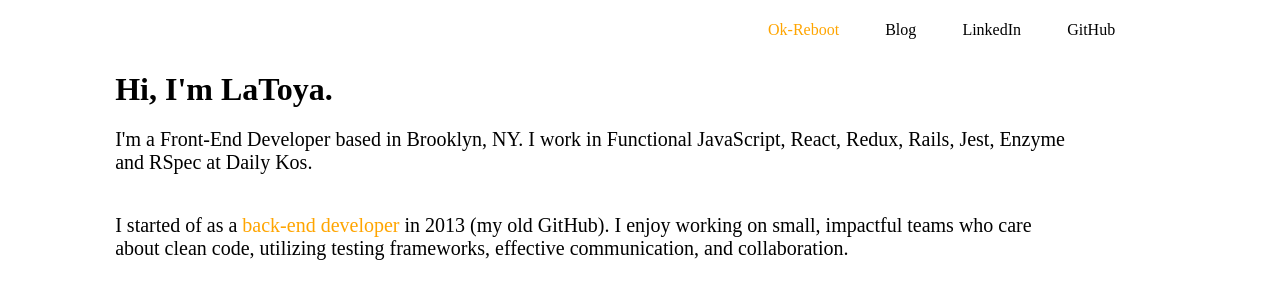
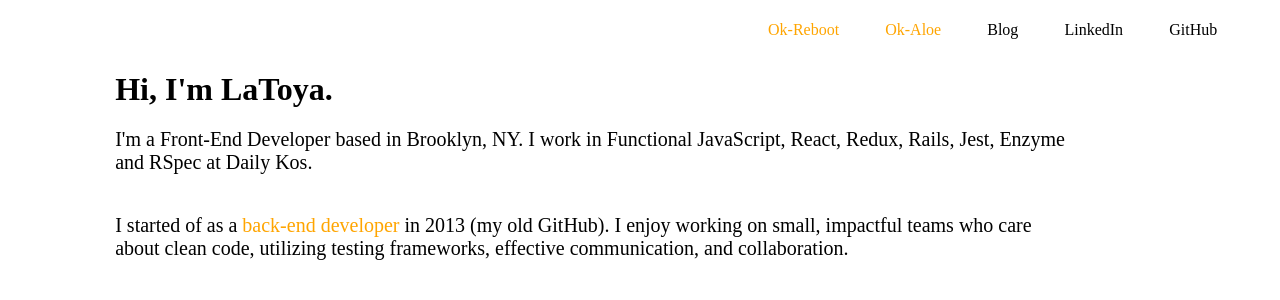
Before and after one commit to latoyaallen/latoya-allen.com, a React (Create React App) app: page / in a window 1280 px wide. Shown: the top 300 px of the page. Built offline with nearby package versions, Linux system fonts and the light colour scheme.

Commit message:
Add ok-aloe.com to header

```diff
--- a/src/components/Header.js
+++ b/src/components/Header.js
@@ -2,7 +2,8 @@ import React from 'react';
 import { StyleSheet, css } from 'aphrodite';
 import LinkedIn from './LinkedIn';
 import GitHub from './GitHub';
-import CodeForThisSite from './CodeForThisSite';
+import OkReboot from './OkReboot';
+import OkAloe from './OkAloe';
 import Blog from './Blog';
 
 import {
@@ -36,7 +37,8 @@ const styles = StyleSheet.create({
 
 const Header = (props) => (
   <div className={css(styles.navContainer)}>
-    <p className={css(styles.headerItem)}>{<CodeForThisSite/>}</p>
+    <p className={css(styles.headerItem)}>{<OkReboot/>}</p>
+    <p className={css(styles.headerItem)}>{<OkAloe/>}</p>
     <p className={css(styles.headerItem)}>{<Blog/>}</p>
     <p className={css(styles.headerItem)}>{<LinkedIn/>}</p>
     <p className={css(styles.headerItem)}>{<GitHub/>}</p>
--- /dev/null
+++ b/src/components/OkAloe.js
@@ -0,0 +1,21 @@
+import React from 'react';
+import { StyleSheet, css } from 'aphrodite';
+
+const styles = StyleSheet.create({
+  links: {
+    textDecoration: 'none',
+    color: 'orange',
+  },
+});
+
+const OkAloe = () => (
+  <a
+    className={css(styles.links)}
+    href="http://ok-aloe.com"
+    target="_blank"
+    rel="noopener noreferrer">
+    Ok-Aloe
+  </a>
+);
+
+export default OkAloe;
--- /dev/null
+++ b/src/components/OkReboot.js
@@ -0,0 +1,21 @@
+import React from 'react';
+import { StyleSheet, css } from 'aphrodite';
+
+const styles = StyleSheet.create({
+  links: {
+    textDecoration: 'none',
+    color: 'orange',
+  },
+});
+
+const OkReboot = () => (
+  <a
+    className={css(styles.links)}
+    href="https://www.ok-reboot.com"
+    target="_blank"
+    rel="noopener noreferrer">
+    Ok-Reboot
+  </a>
+);
+
+export default OkReboot;
```
